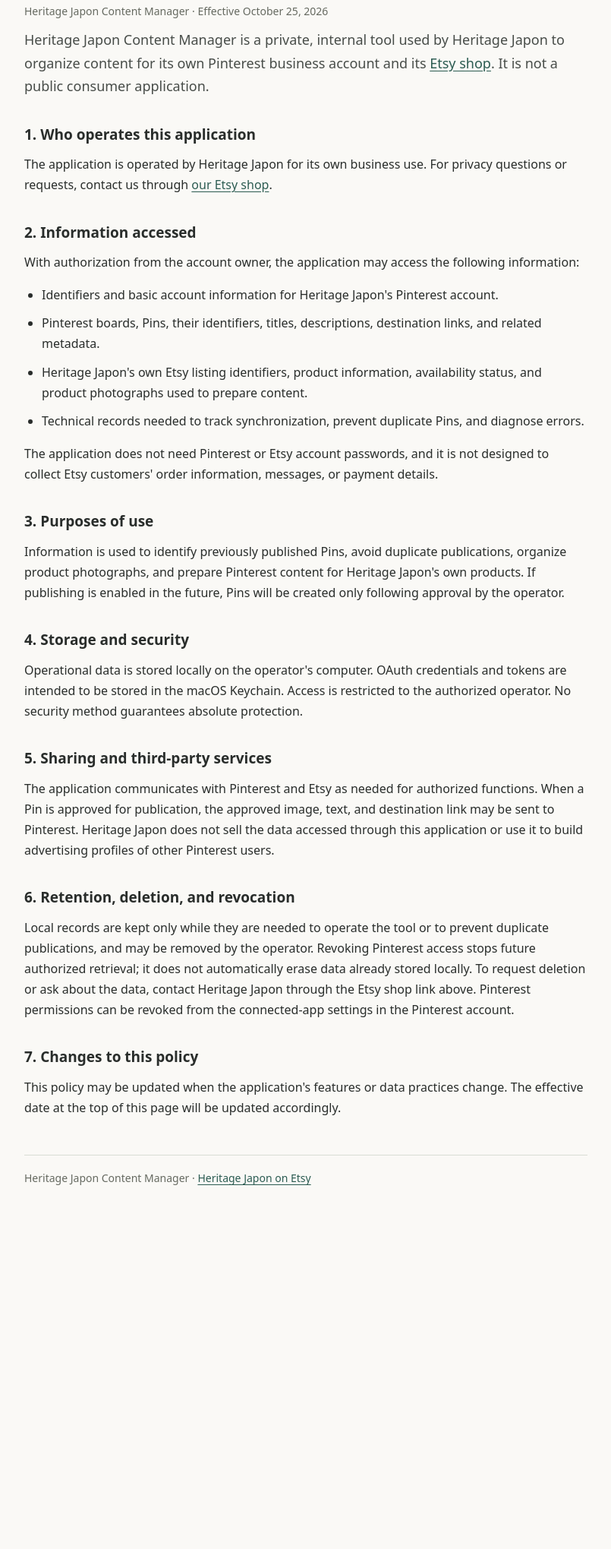
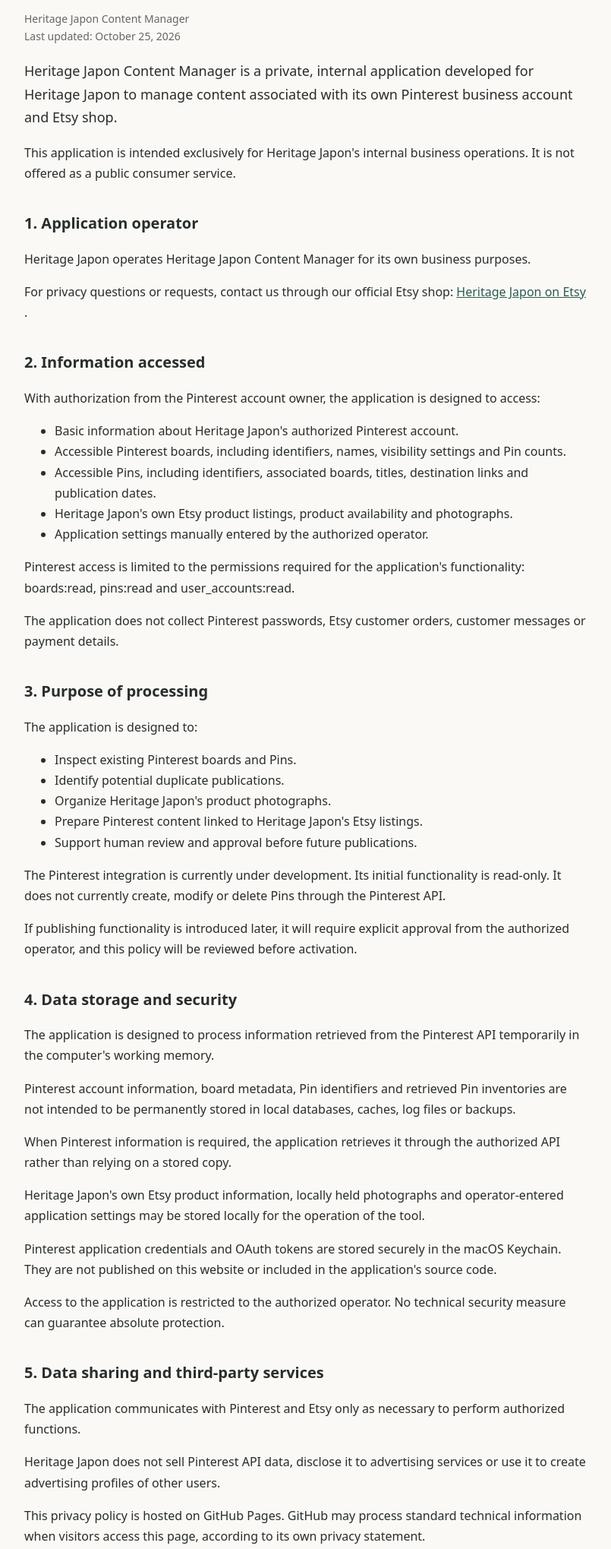
Before and after one commit to patricklgrz-png/heritage-japon-privacy, a plain HTML site: page index.html in a window 1280 px wide. Shown: the part 163-2202 px from the top of the page at 76% size, without its empty margins (237-1042 px from the left). Before the commit the page ends 1816 px from the top, so only its background shows below. Drawn offline with Linux system fonts and the light colour scheme.

Commit message:
Update index.html

```diff
--- a/index.html
+++ b/index.html
@@ -1,63 +1,287 @@
+
 <!DOCTYPE html>
 <html lang="en">
 <head>
-  <meta charset="utf-8">
+  <meta charset="UTF-8">
   <meta name="viewport" content="width=device-width, initial-scale=1">
-  <meta name="color-scheme" content="light">
   <title>Privacy Policy | Heritage Japon Content Manager</title>
   <style>
-    :root { color-scheme: light; }
     * { box-sizing: border-box; }
-    body { margin: 0; background: #faf9f6; color: #292d2b; font: 16px/1.7 system-ui,-apple-system,BlinkMacSystemFont,"Segoe UI",sans-serif; }
-    main { max-width: 790px; padding: 64px 24px 90px; margin: 0 auto; }
-    .eyebrow { text-transform: uppercase; font-size: 13px; font-weight: 700; letter-spacing: .12em; color: #666a61; }
-    h1 { font-family: Georgia,serif; font-size: clamp(32px,6vw,48px); font-weight: 500; line-height: 1.17; margin: 12px 0; }
-    h2 { font-size: 19px; margin-top: 32px; margin-bottom: 8px; }
-    p, li { margin: 10px 0; }
-    ul { padding-left: 23px; }
-    a { color: #2b5b51; text-underline-offset: 3px; }
-    .meta { font-size: 14px; color: #666a61; }
-    .intro { font-size: 18px; color: #484d49; }
-    hr { height: 1px; border: 0; background: #d9dcd4; margin: 42px 0 34px; }
-    footer { margin-top: 48px; padding-top: 18px; border-top: 1px solid #d9dcd4; font-size: 14px; color: #666a61; }
+    body {
+      margin: 0;
+      background: #faf9f6;
+      color: #292d2b;
+      font: 16px/1.7 system-ui, -apple-system, Arial, sans-serif;
+    }
+    main {
+      max-width: 790px;
+      padding: 60px 24px 90px;
+      margin: auto;
+    }
+    h1 { font-size: 38px; font-weight: 600; }
+    h2 { font-size: 20px; margin-top: 35px; }
+    a { color: #2b5b51; }
+    .meta { font-size: 14px; color: #666; }
+    .intro { font-size: 18px; }
+    footer {
+      margin-top: 50px;
+      padding-top: 20px;
+      border-top: 1px solid #ddd;
+      font-size: 14px;
+    }
   </style>
 </head>
 <body>
 <main>
-  <div class="eyebrow">Heritage Japon · Internal application</div>
+
   <h1>Privacy Policy</h1>
-  <p class="meta">Heritage Japon Content Manager · Effective October 25, 2026</p>
-  <p class="intro">Heritage Japon Content Manager is a private, internal tool used by Heritage Japon to organize content for its own Pinterest business account and its <a href="https://www.etsy.com/shop/HeritageJapon">Etsy shop</a>. It is not a public consumer application.</p>
 
-  <h2>1. Who operates this application</h2>
-  <p>The application is operated by Heritage Japon for its own business use. For privacy questions or requests, contact us through <a href="https://www.etsy.com/shop/HeritageJapon">our Etsy shop</a>.</p>
+  <p class="meta">
+    Heritage Japon Content Manager<br>
+    Last updated: October 25, 2026
+  </p>
+
+  <p class="intro">
+    Heritage Japon Content Manager is a private,
+    internal application developed for Heritage Japon
+    to manage content associated with its own Pinterest
+    business account and Etsy shop.
+  </p>
+
+  <p>
+    This application is intended exclusively for
+    Heritage Japon's internal business operations.
+    It is not offered as a public consumer service.
+  </p>
+
+  <h2>1. Application operator</h2>
+
+  <p>
+    Heritage Japon operates Heritage Japon Content
+    Manager for its own business purposes.
+  </p>
+
+  <p>
+    For privacy questions or requests, contact us
+    through our official Etsy shop:
+    <a href="https://www.etsy.com/shop/HeritageJapon">
+      Heritage Japon on Etsy
+    </a>.
+  </p>
 
   <h2>2. Information accessed</h2>
-  <p>With authorization from the account owner, the application may access the following information:</p>
+
+  <p>
+    With authorization from the Pinterest account
+    owner, the application is designed to access:
+  </p>
+
   <ul>
-    <li>Identifiers and basic account information for Heritage Japon's Pinterest account.</li>
-    <li>Pinterest boards, Pins, their identifiers, titles, descriptions, destination links, and related metadata.</li>
-    <li>Heritage Japon's own Etsy listing identifiers, product information, availability status, and product photographs used to prepare content.</li>
-    <li>Technical records needed to track synchronization, prevent duplicate Pins, and diagnose errors.</li>
+    <li>
+      Basic information about Heritage Japon's
+      authorized Pinterest account.
+    </li>
+    <li>
+      Accessible Pinterest boards, including
+      identifiers, names, visibility settings
+      and Pin counts.
+    </li>
+    <li>
+      Accessible Pins, including identifiers,
+      associated boards, titles, destination
+      links and publication dates.
+    </li>
+    <li>
+      Heritage Japon's own Etsy product listings,
+      product availability and photographs.
+    </li>
+    <li>
+      Application settings manually entered
+      by the authorized operator.
+    </li>
   </ul>
-  <p>The application does not need Pinterest or Etsy account passwords, and it is not designed to collect Etsy customers' order information, messages, or payment details.</p>
 
-  <h2>3. Purposes of use</h2>
-  <p>Information is used to identify previously published Pins, avoid duplicate publications, organize product photographs, and prepare Pinterest content for Heritage Japon's own products. If publishing is enabled in the future, Pins will be created only following approval by the operator.</p>
+  <p>
+    Pinterest access is limited to the permissions
+    required for the application's functionality:
+    boards:read, pins:read and user_accounts:read.
+  </p>
 
-  <h2>4. Storage and security</h2>
-  <p>Operational data is stored locally on the operator's computer. OAuth credentials and tokens are intended to be stored in the macOS Keychain. Access is restricted to the authorized operator. No security method guarantees absolute protection.</p>
+  <p>
+    The application does not collect Pinterest
+    passwords, Etsy customer orders, customer
+    messages or payment details.
+  </p>
 
-  <h2>5. Sharing and third-party services</h2>
-  <p>The application communicates with Pinterest and Etsy as needed for authorized functions. When a Pin is approved for publication, the approved image, text, and destination link may be sent to Pinterest. Heritage Japon does not sell the data accessed through this application or use it to build advertising profiles of other Pinterest users.</p>
+  <h2>3. Purpose of processing</h2>
 
-  <h2>6. Retention, deletion, and revocation</h2>
-  <p>Local records are kept only while they are needed to operate the tool or to prevent duplicate publications, and may be removed by the operator. Revoking Pinterest access stops future authorized retrieval; it does not automatically erase data already stored locally. To request deletion or ask about the data, contact Heritage Japon through the Etsy shop link above. Pinterest permissions can be revoked from the connected-app settings in the Pinterest account.</p>
+  <p>
+    The application is designed to:
+  </p>
 
-  <h2>7. Changes to this policy</h2>
-  <p>This policy may be updated when the application's features or data practices change. The effective date at the top of this page will be updated accordingly.</p>
+  <ul>
+    <li>Inspect existing Pinterest boards and Pins.</li>
+    <li>Identify potential duplicate publications.</li>
+    <li>Organize Heritage Japon's product photographs.</li>
+    <li>
+      Prepare Pinterest content linked to
+      Heritage Japon's Etsy listings.
+    </li>
+    <li>
+      Support human review and approval
+      before future publications.
+    </li>
+  </ul>
 
-  <footer>Heritage Japon Content Manager · <a href="https://www.etsy.com/shop/HeritageJapon">Heritage Japon on Etsy</a></footer>
+  <p>
+    The Pinterest integration is currently under
+    development. Its initial functionality is
+    read-only. It does not currently create,
+    modify or delete Pins through the Pinterest API.
+  </p>
+
+  <p>
+    If publishing functionality is introduced
+    later, it will require explicit approval
+    from the authorized operator, and this
+    policy will be reviewed before activation.
+  </p>
+
+  <h2>4. Data storage and security</h2>
+
+  <p>
+    The application is designed to process
+    information retrieved from the Pinterest API
+    temporarily in the computer's working memory.
+  </p>
+
+  <p>
+    Pinterest account information, board metadata,
+    Pin identifiers and retrieved Pin inventories
+    are not intended to be permanently stored in
+    local databases, caches, log files or backups.
+  </p>
+
+  <p>
+    When Pinterest information is required,
+    the application retrieves it through the
+    authorized API rather than relying on
+    a stored copy.
+  </p>
+
+  <p>
+    Heritage Japon's own Etsy product information,
+    locally held photographs and operator-entered
+    application settings may be stored locally
+    for the operation of the tool.
+  </p>
+
+  <p>
+    Pinterest application credentials and OAuth
+    tokens are stored securely in the macOS
+    Keychain. They are not published on this
+    website or included in the application's
+    source code.
+  </p>
+
+  <p>
+    Access to the application is restricted
+    to the authorized operator. No technical
+    security measure can guarantee absolute
+    protection.
+  </p>
+
+  <h2>5. Data sharing and third-party services</h2>
+
+  <p>
+    The application communicates with Pinterest
+    and Etsy only as necessary to perform
+    authorized functions.
+  </p>
+
+  <p>
+    Heritage Japon does not sell Pinterest
+    API data, disclose it to advertising
+    services or use it to create advertising
+    profiles of other users.
+  </p>
+
+  <p>
+    This privacy policy is hosted on GitHub Pages.
+    GitHub may process standard technical
+    information when visitors access this page,
+    according to its own privacy statement.
+  </p>
+
+  <h2>6. Data retention and deletion</h2>
+
+  <p>
+    Under the intended application design,
+    information retrieved through the Pinterest
+    API is processed temporarily and discarded
+    after the relevant operation.
+  </p>
+
+  <p>
+    No persistent Pinterest Pin inventory
+    is maintained by the application.
+  </p>
+
+  <p>
+    Heritage Japon's locally managed Etsy data,
+    product photographs and application settings
+    may be deleted by the authorized operator
+    when no longer required.
+  </p>
+
+  <h2>7. Authorization and revocation</h2>
+
+  <p>
+    Access to Pinterest requires authorization
+    through Pinterest's OAuth process.
+  </p>
+
+  <p>
+    The account owner may revoke the
+    application's access through Pinterest's
+    connected-app settings.
+  </p>
+
+  <p>
+    OAuth credentials and tokens stored in the
+    macOS Keychain may also be deleted locally.
+    Revocation prevents further authorized
+    access through the revoked credentials.
+  </p>
+
+  <p>
+    For privacy questions or deletion requests,
+    contact Heritage Japon through
+    <a href="https://www.etsy.com/shop/HeritageJapon">
+      our Etsy shop
+    </a>.
+  </p>
+
+  <h2>8. Changes to this policy</h2>
+
+  <p>
+    This policy may be updated when the
+    application's functionality, permissions
+    or data processing practices change.
+  </p>
+
+  <p>
+    The date displayed at the top of this
+    document will reflect the latest update.
+  </p>
+
+  <footer>
+    Heritage Japon Content Manager<br>
+    <a href="https://www.etsy.com/shop/HeritageJapon">
+      Heritage Japon — Etsy Shop
+    </a>
+  </footer>
+
 </main>
 </body>
 </html>
```
